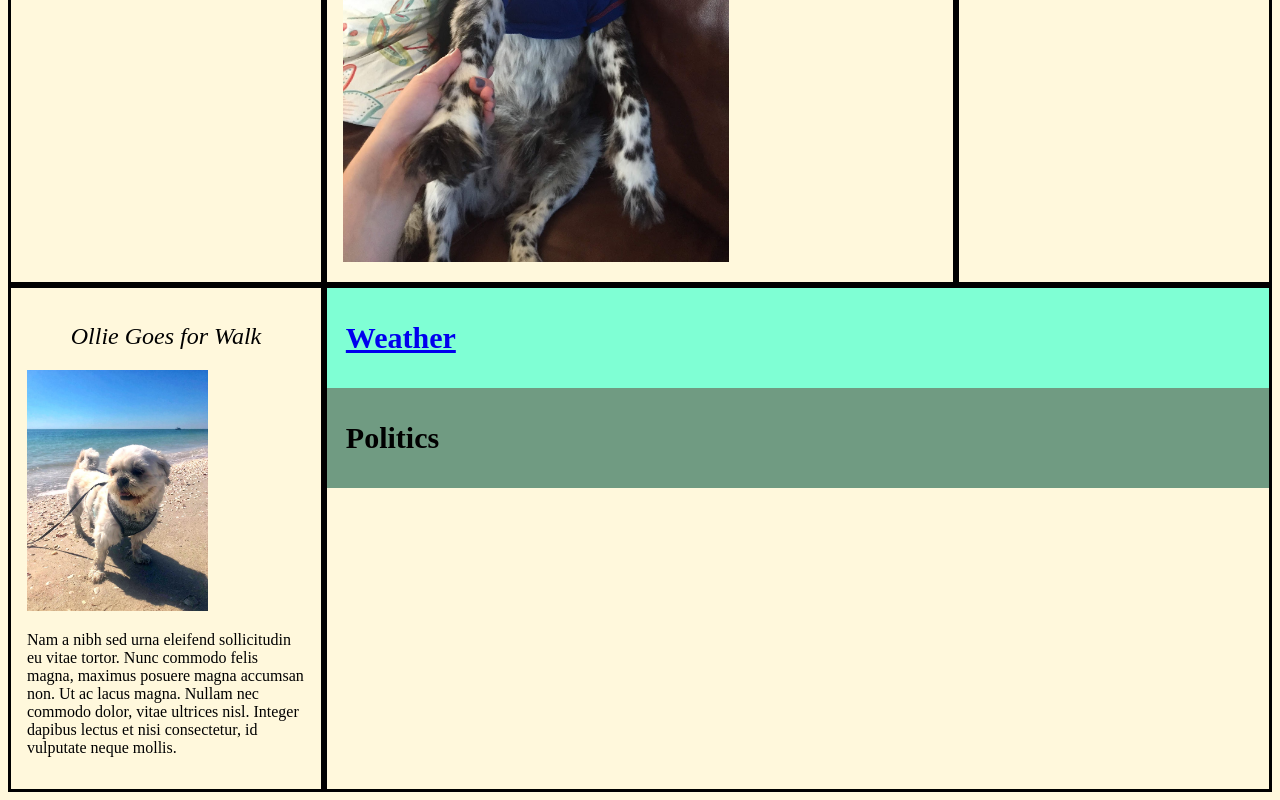
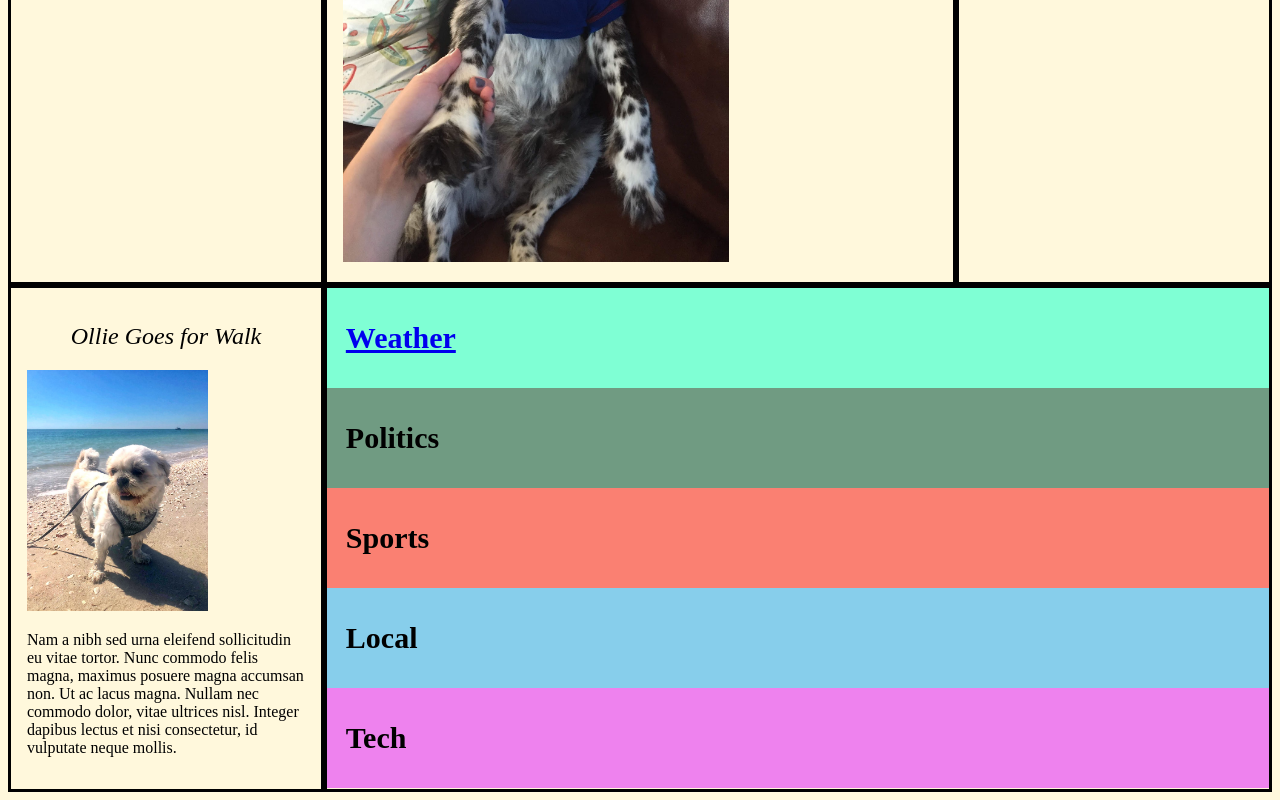
Before and after one commit to a93murph/NewsTimes, a plain HTML site: page index.html in a window 1280 px wide. Shown: the part 649-1449 px from the top of the page. Drawn offline with Linux system fonts and the light colour scheme.

Commit message:
sections added

```diff
--- a/index.html
+++ b/index.html
@@ -77,8 +77,18 @@
       </article>
       <div class="sec4">
         <ul class="section">
-          <li class="weather"><a href="https://weather.com/weather/today/l/4c8c07b251db61f99ba0a0a58963f90c11929351f95cd419c05678cc55ba9e41" target="_blank" class="link">Weather</a></li>
-          <li class="politics"/>Politics</li>
+          <li class="weather">
+            <a
+              href="https://weather.com/weather/today/l/4c8c07b251db61f99ba0a0a58963f90c11929351f95cd419c05678cc55ba9e41"
+              target="_blank"
+              class="link"
+              >Weather</a
+            >
+          </li>
+          <li class="politics">Politics</li>
+          <li class="sports">Sports</li>
+          <li class="local">Local</li>
+          <li class="tech">Tech</li>
         </ul>
       </div>
     </div>
--- a/styles.css
+++ b/styles.css
@@ -75,3 +75,27 @@ article {
   padding-left: 2%;
   height: 100px;
 }
+.sports {
+  background-color: salmon;
+  display: flex;
+  flex-direction: column;
+  justify-content: center;
+  padding-left: 2%;
+  height: 100px;
+}
+.local {
+  background-color: skyblue;
+  display: flex;
+  flex-direction: column;
+  justify-content: center;
+  padding-left: 2%;
+  height: 100px;
+}
+.tech {
+  background-color: violet;
+  display: flex;
+  flex-direction: column;
+  justify-content: center;
+  padding-left: 2%;
+  height: 100px;
+}
```
